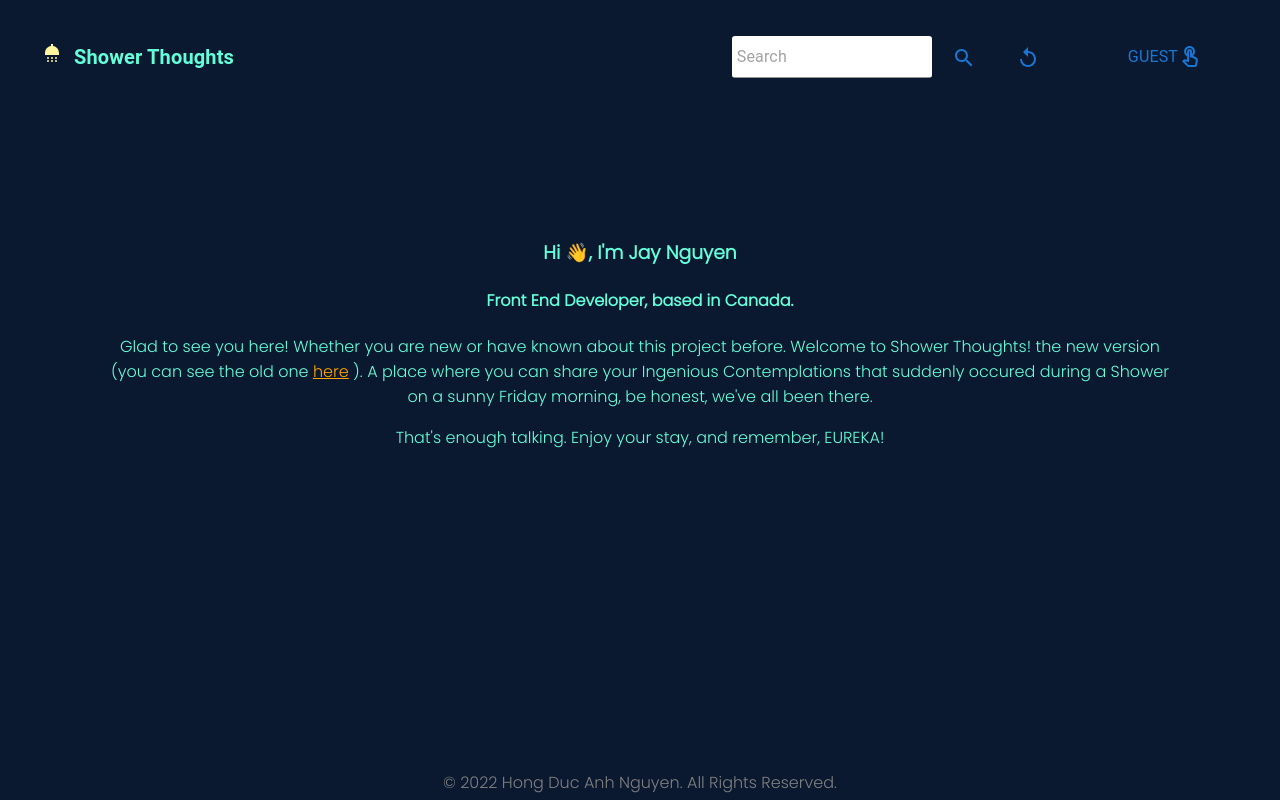
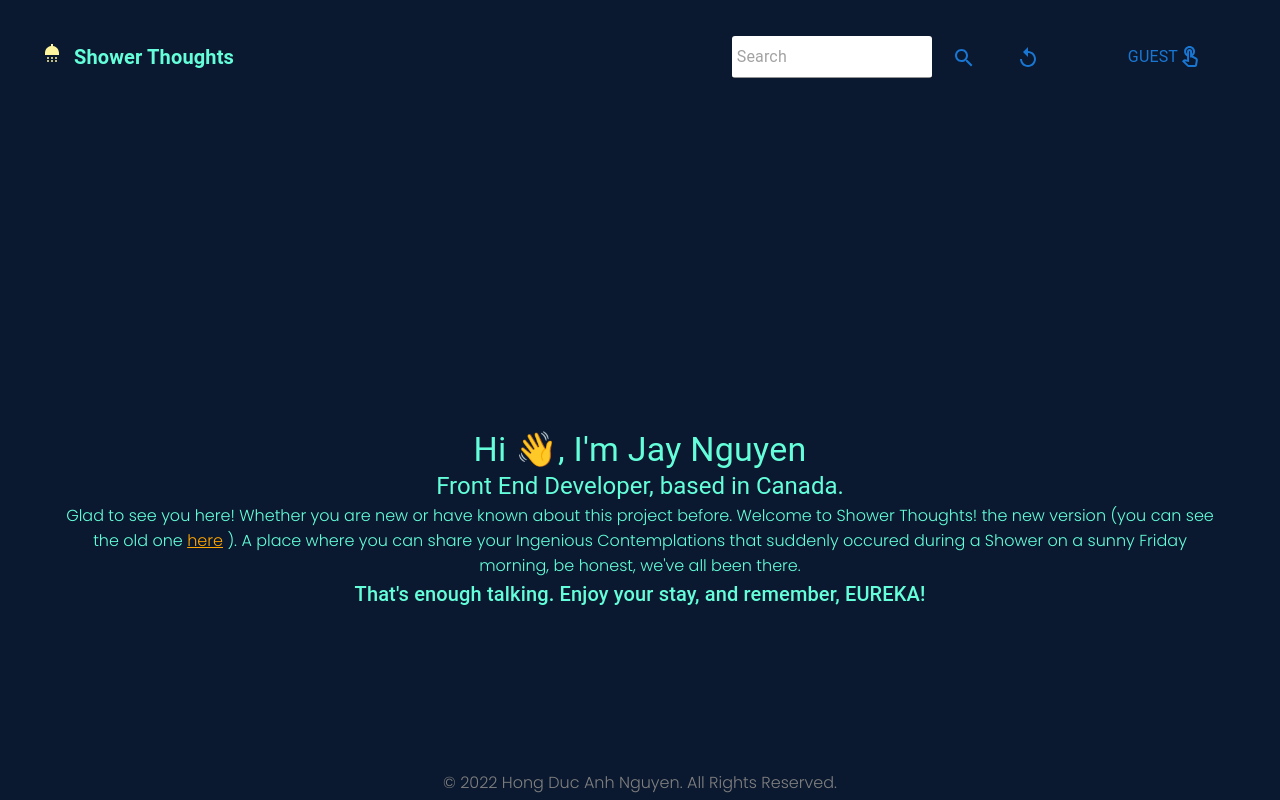
Before and after one commit to HongDucAnhNguyen/Shower-Thoughts-2.0, a React (Create React App) app in the folder client/: page /about in a window 1280 px wide. Built offline with nearby package versions, Linux system fonts and the light colour scheme.

Commit message:
updated about page

```diff
--- a/client/src/components/AboutPage/AboutPage.js
+++ b/client/src/components/AboutPage/AboutPage.js
@@ -1,11 +1,24 @@
+import { Container, Typography } from "@mui/material";
 import React from "react";
 
 const AboutPage = () => {
   return (
-    <div style={{ padding: "100px" }}>
-      <h3> Hi 👋, I'm Jay Nguyen</h3>
-      <h4> Front End Developer, based in Canada.</h4>
-      <p>
+    <Container
+      sx={{
+        width: "100%",
+        height: "100%",
+        display: "flex",
+        flexDirection: "column",
+        justifyContent: "center",
+        alignItems: "center",
+      }}
+    >
+      <Typography variant="h4"> Hi 👋, I'm Jay Nguyen</Typography>
+      <Typography variant="h5">
+        {" "}
+        Front End Developer, based in Canada.
+      </Typography>
+      <Typography variant="h7">
         Glad to see you here! Whether you are new or have known about this
         project before. Welcome to Shower Thoughts! the new version (you can see
         the old one{" "}
@@ -20,9 +33,11 @@ const AboutPage = () => {
         ). A place where you can share your Ingenious Contemplations that
         suddenly occured during a Shower on a sunny Friday morning, be honest,
         we've all been there.
-      </p>
-      <p>That's enough talking. Enjoy your stay, and remember, EUREKA!</p>
-    </div>
+      </Typography>
+      <Typography variant="h6">
+        That's enough talking. Enjoy your stay, and remember, EUREKA!
+      </Typography>
+    </Container>
   );
 };
 
```
